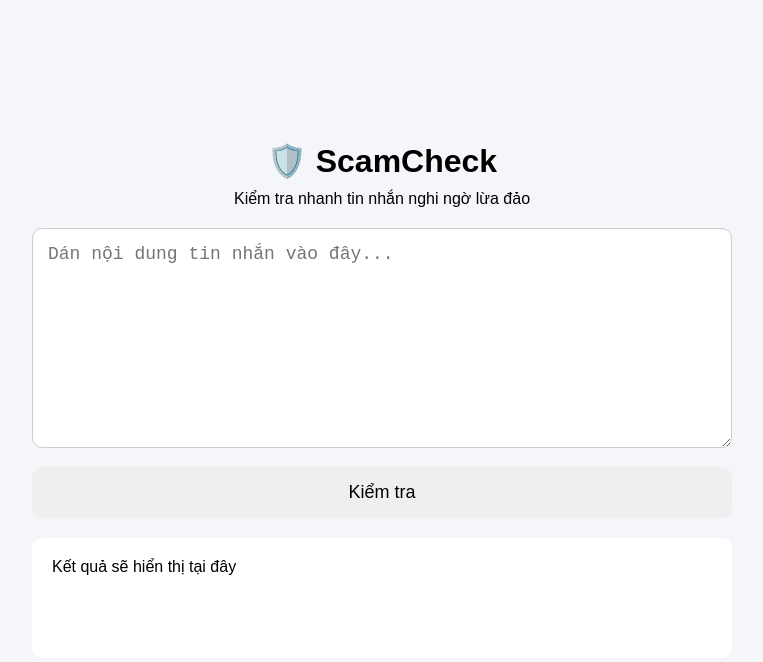
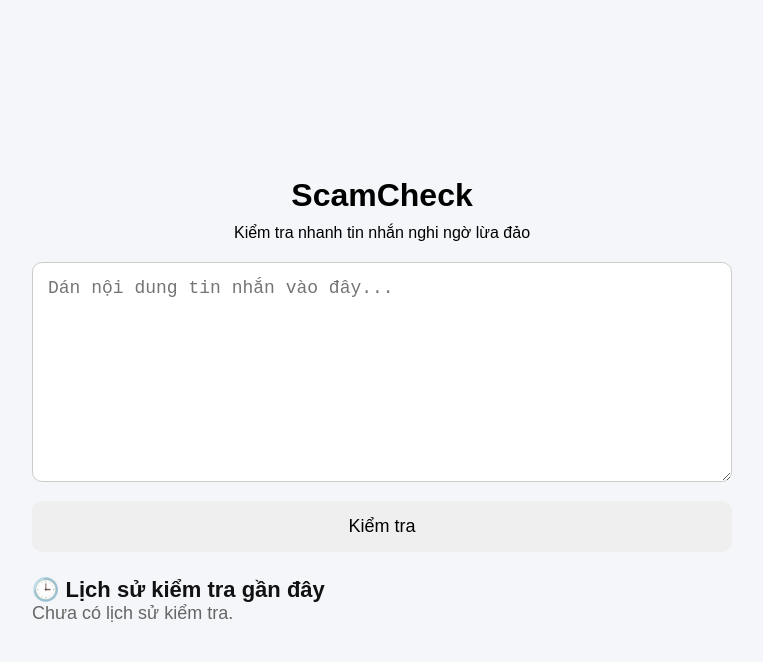
Before and after one commit to jakenvni/Scamcheck, a plain HTML site: page Scamcheck-main/Scamcheck-main/index.html in a window 1280 px wide. Shown: the whole page, without its empty margins (258-1021 px from the left). Drawn offline with Linux system fonts and the light colour scheme.

Commit message:
Chen dung vi tri khung lich su va nhung file js vao index.html

```diff
--- a/Scamcheck-main/Scamcheck-main/index.html
+++ b/Scamcheck-main/Scamcheck-main/index.html
@@ -4,9 +4,7 @@
 <head>
     <meta charset="UTF-8">
     <meta name="viewport" content="width=device-width, initial-scale=1.0">
-
     <title>ScamCheck</title>
-
     <link rel="stylesheet" href="styles.css">
 </head>
 
@@ -14,7 +12,7 @@
 
     <main class="container">
 
-        <h1>🛡️ ScamCheck</h1>
+        <h1>ScamCheck</h1>
 
         <p class="subtitle">
             Kiểm tra nhanh tin nhắn nghi ngờ lừa đảo
@@ -26,17 +24,14 @@
             Kiểm tra
         </button>
 
-        <section id="result">
-            Kết quả sẽ hiển thị tại đây
-        </section>
+        <h3 style="font-size: 22px; color: #111; margin-top: 25px;">🕒 Lịch sử kiểm tra gần đây</h3>
+        <div id="history-list"></div>
 
     </main>
 
-
-
-    <script src="config.js"></script>
-    <script type="module" src="script.js"></script>
+    <script src="js/storage.js"></script>
+    <script src="js/gemini.js"></script>
+    <script src="js/ui.js"></script>
 
 </body>
-
 </html>
```
